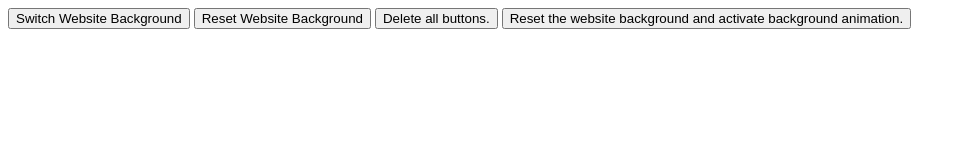
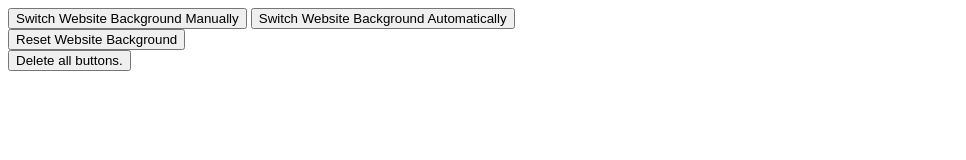
Before and after one commit to Tomboouu/Tomboouu.github.io, a plain HTML site: page index.html in a window 1280 px wide. Shown: the whole page, without its empty margins (0-966 px from the left). Drawn offline with Linux system fonts and the light colour scheme.

Commit message:
Add files via upload

```diff
--- a/index.html
+++ b/index.html
@@ -17,6 +17,8 @@
     }
 
     @keyframes bckgrdanimation {
+
+      /*This animation is filler.*/
       12.5% {
         background-color: rgb(255, 255, 255)
       }
@@ -76,6 +78,8 @@
       body.id = "";
 
     }
+    // WIP
+    //This should switch the background images in a slideshow-like style, automatically.
     function strtAnimation() {
       bckgrdReset();
       body.id = "bckgrdAnimation";
@@ -92,11 +96,13 @@
       }
     }
   </script>
-  <button class="removebuttons" id="imgswitchbtn" onclick="bckgrdSwitch()">Switch Website Background</button>
+  <button class="removebuttons" id="imgswitchbtn" onclick="bckgrdSwitch()">Switch Website Background Manually</button>
+  <button class="removebuttons" id="animationbtn" onclick="strtAnimation()">Switch Website Background
+    Automatically</button>
+  <br>
   <button class="removebuttons" id="resetButton" onclick="bckgrdReset()">Reset Website Background</button>
+  <br>
   <button class="removebuttons" id="deleteButton" onclick="deleteAllButtons()">Delete all buttons.</button>
-  <button class="removebuttons" id="animationbtn" onclick="strtAnimation()">
-    Reset the website background and activate background animation.</button>
 </body>
 
 </html>
```
